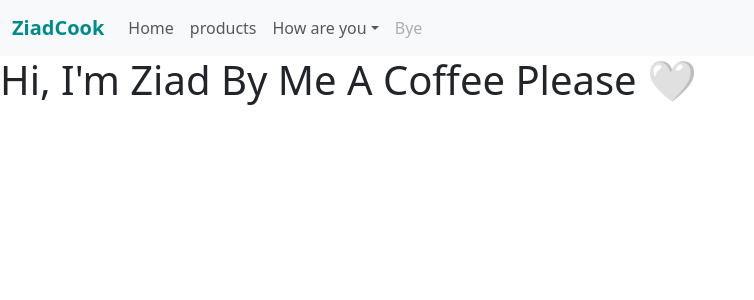
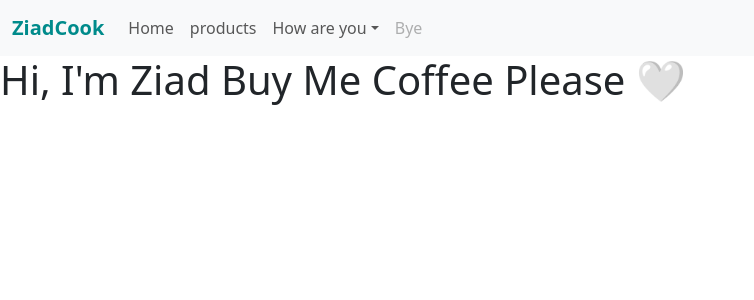
Before and after one commit to ZeyadAzzam/firstreactapp, a React (Create React App) app: page /products in a window 1280 px wide. Shown: the top 300 px of the page, without its empty margins (0-754 px from the left). Built offline with nearby package versions, Linux system fonts and the light colour scheme.

Commit message:
Update products.js

```diff
--- a/src/products.js
+++ b/src/products.js
@@ -2,7 +2,7 @@ function Products() {
 
     return (
 
-        <h1>Hi, I'm Ziad By Me A Coffee Please 🤍</h1>
+        <h1>Hi, I'm Ziad Buy Me Coffee Please 🤍</h1>
     )
 
 }
```
